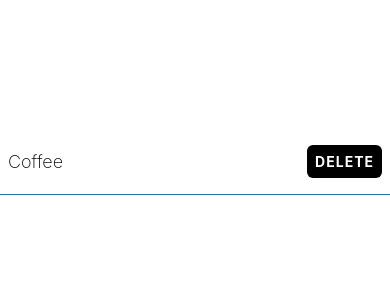
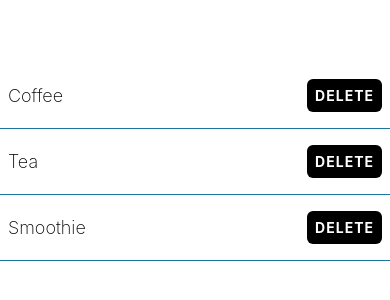
Before and after one commit to iamsaqib24/rn-taskly, a React Native app: screen / in a window 390 px wide. Shown: the part 260-560 px from the top of the page. Built offline with nearby package versions, Linux system fonts and the light colour scheme.

Commit message:
Refactor ShoppingListItem to a reusable component

```diff
--- a/App.tsx
+++ b/App.tsx
@@ -1,37 +1,12 @@
-import { StyleSheet, Alert, Text, View, TouchableOpacity } from "react-native";
-import { theme } from "./theme";
+import { StyleSheet, View } from "react-native";
+import { ShoppingListItem } from "./components/ShoppingListItem";
 
 export default function App() {
-  const handleDelete = () => {
-    Alert.alert(
-      "Are you sure you want to delete this?",
-      "It will be gone for good",
-      [
-        {
-          text: "Yes",
-          onPress: () => console.log("Ok, deleting"),
-          style: "destructive",
-        },
-        {
-          text: "Cancel",
-          style: "cancel",
-        },
-      ]
-    );
-  };
-
   return (
     <View style={styles.container}>
-      <View style={styles.itemContainer}>
-        <Text style={styles.itemText}>Coffee</Text>
-        <TouchableOpacity
-          onPress={handleDelete}
-          activeOpacity={0.8}
-          style={styles.button}
-        >
-          <Text style={styles.buttonText}>delete</Text>
-        </TouchableOpacity>
-      </View>
+      <ShoppingListItem name="Coffee" />
+      <ShoppingListItem name="Tea" />
+      <ShoppingListItem name="Smoothie" />
     </View>
   );
 }
@@ -42,28 +17,4 @@ const styles = StyleSheet.create({
     backgroundColor: "#fff",
     justifyContent: "center",
   },
-  itemContainer: {
-    paddingVertical: 16,
-    paddingHorizontal: 8,
-    borderBottomColor: "#1a759f",
-    borderBottomWidth: 1,
-    flexDirection: "row",
-    justifyContent: "space-between",
-    alignItems: "center",
-  },
-  itemText: {
-    fontSize: 18,
-    fontWeight: "200",
-  },
-  button: {
-    backgroundColor: theme.colorBlack,
-    borderRadius: 6,
-    padding: 8,
-  },
-  buttonText: {
-    color: theme.colorWhite,
-    fontWeight: "bold",
-    textTransform: "uppercase",
-    letterSpacing: 1,
-  },
 });
--- /dev/null
+++ b/components/ShoppingListItem.tsx
@@ -0,0 +1,66 @@
+import { StyleSheet, Alert, Text, View, TouchableOpacity } from "react-native";
+import { theme } from "../theme";
+
+type Props = {
+  name: string;
+};
+
+export function ShoppingListItem({ name }: Props) {
+  const handleDelete = () => {
+    Alert.alert(
+      `Are you sure you want to delete ${name}?`,
+      "It will be gone for good",
+      [
+        {
+          text: "Yes",
+          onPress: () => console.log("Ok, deleting"),
+          style: "destructive",
+        },
+        {
+          text: "Cancel",
+          style: "cancel",
+        },
+      ]
+    );
+  };
+
+  return (
+    <View style={styles.itemContainer}>
+      <Text style={styles.itemText}>{name}</Text>
+      <TouchableOpacity
+        onPress={handleDelete}
+        activeOpacity={0.8}
+        style={styles.button}
+      >
+        <Text style={styles.buttonText}>delete</Text>
+      </TouchableOpacity>
+    </View>
+  );
+}
+
+const styles = StyleSheet.create({
+  itemContainer: {
+    paddingVertical: 16,
+    paddingHorizontal: 8,
+    borderBottomColor: "#1a759f",
+    borderBottomWidth: 1,
+    flexDirection: "row",
+    justifyContent: "space-between",
+    alignItems: "center",
+  },
+  itemText: {
+    fontSize: 18,
+    fontWeight: "200",
+  },
+  button: {
+    backgroundColor: theme.colorBlack,
+    borderRadius: 6,
+    padding: 8,
+  },
+  buttonText: {
+    color: theme.colorWhite,
+    fontWeight: "bold",
+    textTransform: "uppercase",
+    letterSpacing: 1,
+  },
+});
--- a/package.json
+++ b/package.json
@@ -22,6 +22,7 @@
     "eslint-config-expo": "~8.0.1",
     "eslint-config-prettier": "^9.1.0",
     "eslint-plugin-prettier": "^5.2.1",
+    "eslint-plugin-react-native": "^4.1.0",
     "prettier": "^3.3.3",
     "typescript": "^5.3.3"
   },
```
Also changed, not shown: .eslintrc.js, 2 other files (tests, documents, lock files or other folders).
